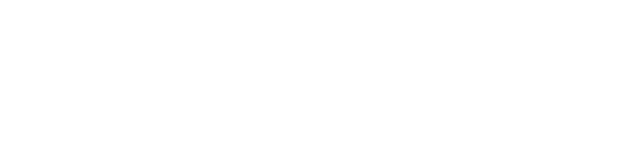
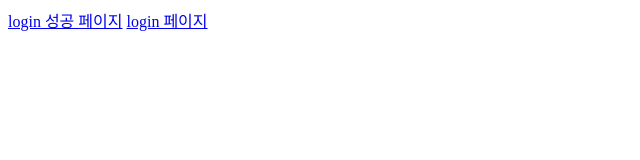
Before and after one commit to scribblerJ/google-login-test, a plain HTML site: page index.html in a window 1280 px wide. Shown: the whole page, without its empty margins (0-640 px from the left). Drawn offline with Linux system fonts and the light colour scheme.

Commit message:
added text at navigation in index.html

```diff
--- a/index.html
+++ b/index.html
@@ -6,7 +6,7 @@
     <title>Document</title>
 </head>
 <body>
-    <a href="./login_success.html"></a>
-    <a href="./login.html"></a>
+    <a href="./login_success.html">login 성공 페이지</a>
+    <a href="./login.html">login 페이지</a>
 </body>
 </html>
```
